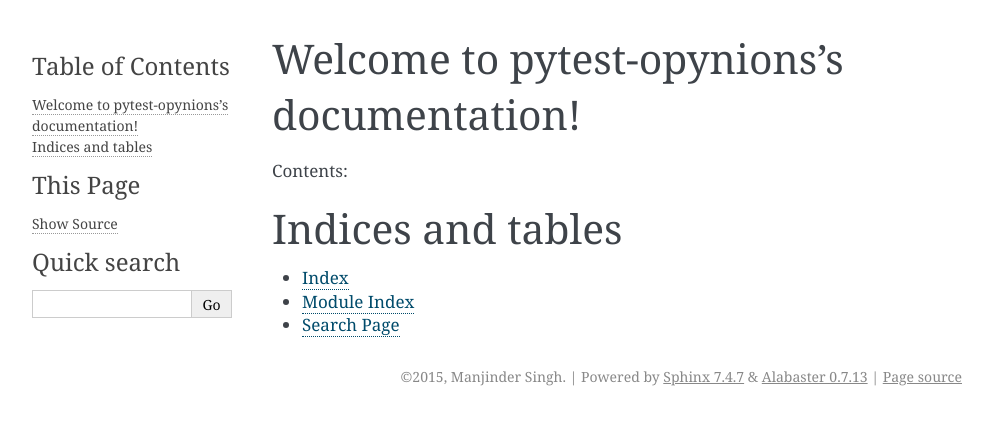
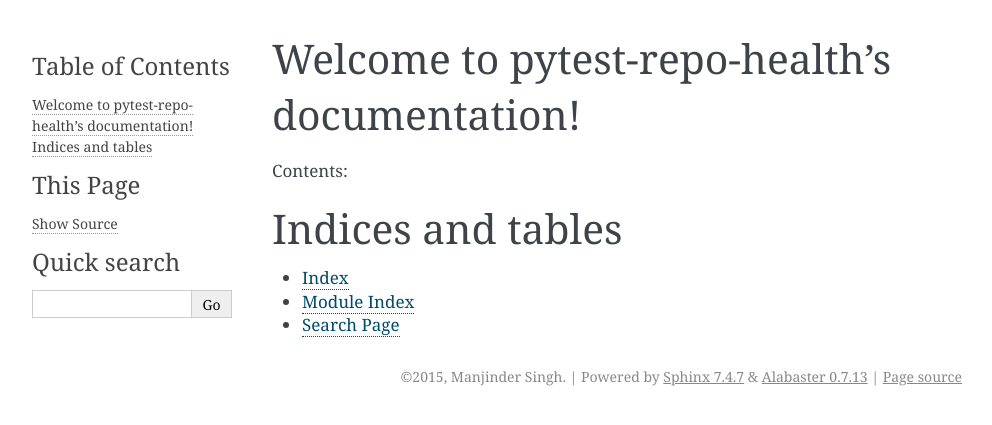
Before and after one commit to openedx/pytest-repo-health, a Sphinx documentation site: the page built from docs/index.rst, in a window 1280 px wide. Shown: the top 425 px of the page, without its empty margins (148-1140 px from the left). Built offline with Sphinx 7.4.7, drawn with Linux system fonts in a browser that asks for light colours.

Commit message:
Fixed name changes issues

```diff
--- a/CHANGELOG.rst
+++ b/CHANGELOG.rst
@@ -2,7 +2,7 @@
 ----------
 
 ..
-   All enhancements and patches to pytest-opynions will be documented
+   All enhancements and patches to pytest-repo-health will be documented
    in this file.  It adheres to the structure of http://keepachangelog.com/ ,
    but in reStructuredText instead of Markdown (for ease of incorporation into
    Sphinx documentation and the PyPI description).
--- a/docs/conf.py
+++ b/docs/conf.py
@@ -1,6 +1,6 @@
 # -*- coding: utf-8 -*-
 #
-# pytest-opynions documentation build configuration file, created by
+# pytest-repo-health documentation build configuration file, created by
 # sphinx-quickstart on Thu Oct  1 00:43:18 2015.
 #
 # This file is execfile()d with the current directory set to its
@@ -48,7 +48,7 @@
 master_doc = 'index'
 
 # General information about the project.
-project = u'pytest-opynions'
+project = u'pytest-repo-health'
 copyright = u'2015, Manjinder Singh'
 author = u'Manjinder Singh'
 
@@ -254,7 +254,7 @@
 # One entry per manual page. List of tuples
 # (source start file, name, description, authors, manual section).
 man_pages = [
-    (master_doc, 'pytest-cookiecutterplugin_name', u'pytest-opynions Documentation',
+    (master_doc, 'pytest-cookiecutterplugin_name', u'pytest-repo-health Documentation',
      [author], 1)
 ]
 
@@ -268,7 +268,7 @@
 # (source start file, target name, title, author,
 #  dir menu entry, description, category)
 texinfo_documents = [
-  (master_doc, 'pytest-cookiecutterplugin_name', u'pytest-opynions Documentation',
+  (master_doc, 'pytest-cookiecutterplugin_name', u'pytest-repo-health Documentation',
    author, 'pytest-cookiecutterplugin_name', 'One line description of project.',
    'Miscellaneous'),
 ]
--- a/docs/index.rst
+++ b/docs/index.rst
@@ -1,9 +1,9 @@
-.. pytest-opynions documentation master file, created by
+.. pytest-repo-health documentation master file, created by
    sphinx-quickstart on Thu Oct  1 00:43:18 2015.
    You can adapt this file completely to your liking, but it should at least
    contain the root `toctree` directive.
 
-Welcome to pytest-opynions's documentation!
+Welcome to pytest-repo-health's documentation!
 ===============================================================
 
 Contents:
--- a/openedx.yaml
+++ b/openedx.yaml
@@ -2,7 +2,7 @@
 
 ---
 owner: jinder
-nick: pytest-opynions
+nick: pytest-repo-health
 tags:
     - tools
 oeps:
--- a/setup.py
+++ b/setup.py
@@ -39,16 +39,16 @@
 CHANGELOG = open(os.path.join(os.path.dirname(__file__), 'CHANGELOG.rst')).read()
 
 setup(
-    name='pytest-opynions',
+    name='pytest-repo-health',
     version='0.1.0',
     author='Manjinder Singh',
     author_email='msingh@edx.org',
     maintainer='Manjinder Singh',
     maintainer_email='msingh@edx.org',
-    url='https://github.com/jinder1s/pytest-opynions',
+    url='https://github.com/jinder1s/pytest-repo-health',
     description='A simple plugin to use with pytest',
     long_description=read('README.rst'),
-    py_modules=['pytest_opynions'],
+    py_modules=['repo_health'],
     python_requires=">=3.5",
     install_requires=load_requirements('requirements/base.in'),
     zip_safe=False,
```
Also changed, not shown: README.rst (+11 -11 lines), 8 other files.
